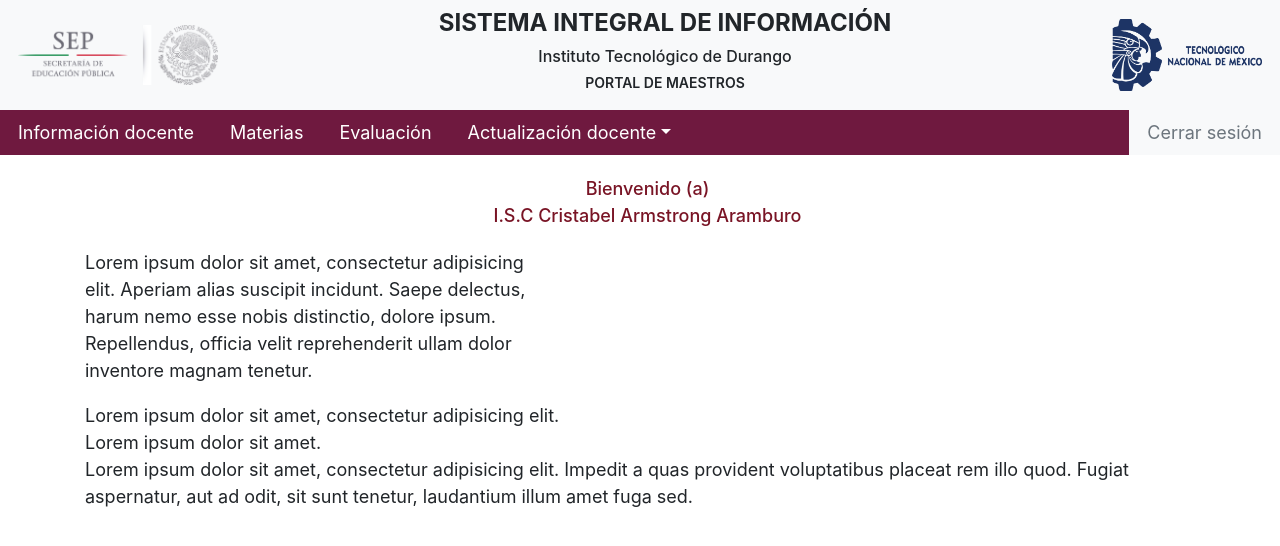
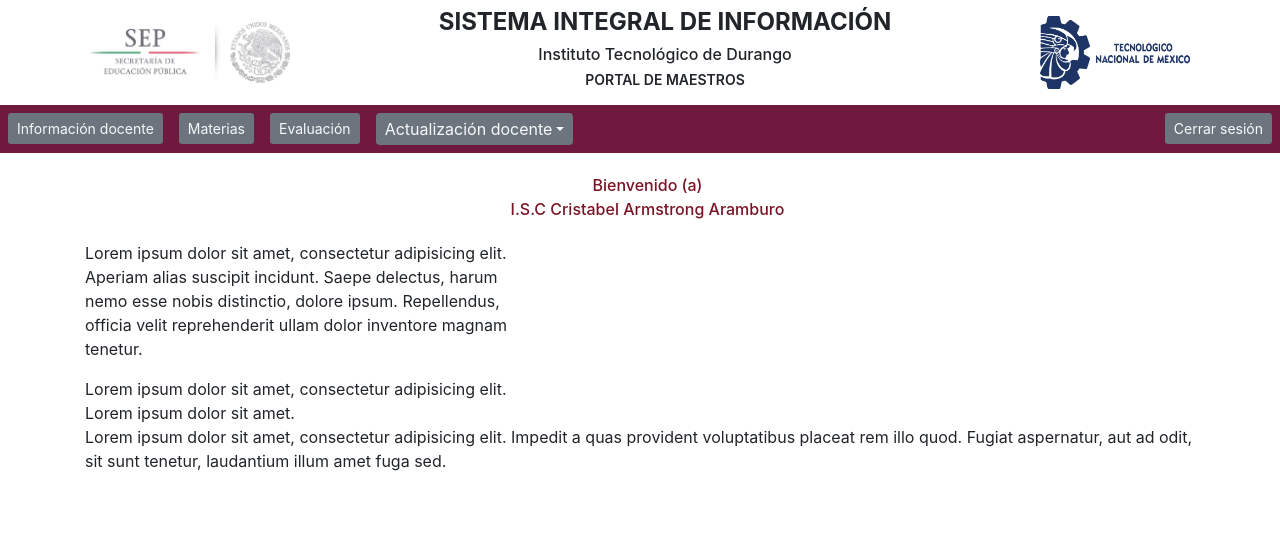
Before and after one commit to Vanessa-SC/residencia, a PHP site: page / in a window 1280 px wide. Shown: the top 546 px of the page. Run offline with PHP 8.4, Linux system fonts and the light colour scheme.

Commit message:
Correciones

```diff
--- a/Proyecto/css/estilos.css
+++ b/Proyecto/css/estilos.css
@@ -1,6 +1,7 @@
-*{
-	font-size: 18px;
+* {
+    font-size: 16px;
 }
+
 /* HEADER */
 
 .titulo {
@@ -9,7 +10,8 @@
     text-align: center;
 
 }
-div.navbar.header{
+
+div.navbar.header {
     flex-wrap: nowrap !important;
 }
 
@@ -22,25 +24,30 @@ div.navbar.header{
     width: 150px;
 }
 
-.navbar h1{
+.navbar h1 {
     font-size: 24px;
     font-weight: 700;
 
 }
 
-.navbar h2{
+.navbar h2 {
     font-size: 16px;
     font-weight: 500;
 }
 
-.navbar h3{
-	font-size:14px;
+.navbar h3 {
+    font-size: 14px;
     font-weight: 600;
     text-transform: uppercase;
 }
 
 .menu {
     background-color: #6F193F;
+}
+
+button.op {
+    padding: 0.18rem .5rem !important;
+    font-size: .875rem !important;
 }
 
 .prog_menu ul {
@@ -50,14 +57,17 @@ div.navbar.header{
     width: 100%;
     text-align: center;
 }
+
 .prog_menu li {
     display: inline;
 }
+
 .prog_menu li a {
     color: #ffffff;
     text-decoration: none;
     padding: 10px;
 }
+
 .prog_menu ul li:hover {
     background-color: #cccccc;
     padding: 10px;
@@ -81,17 +91,24 @@ div.navbar.header{
     background: #CCCCCC;
 }
 
-.item{
+.item {
     list-style: none;
+
 }
-.item-start{
+
+.item-start {
     list-style: none;
     text-align: left;
 }
-.item-end{
+
+.item-end {
     list-style: none;
     display: block;
     text-align: right !important;
+}
+
+button {
+    background-color: #CCCCCC !important;
 }
 
 .home_icon {
@@ -101,25 +118,46 @@ div.navbar.header{
 	background-repeat: no-repeat;
 	text-align: center;*/
     background: url(../images/home.png) no-repeat center;
-    padding: 20px !important;
+    padding: .875rem !important;
+    background-size: cover;
+    background-position: center;
 }
 
 
 /* Programa_institucional */
 
-.logoITD{
+.logoITD {
     width: 150px;
     padding: 0px;
     height: auto;
     display: inline-flex;
     margin: auto;
 }
-.programa_page h1{
+
+.programa_page h1 {
     font-size: 20px;
     font-weight: 700;
 }
 
-.programa_page h3{
+.programa_page h3 {
     font-size: 16px;
     font-weight: 600;
 }
+
+.red{
+    background: url(../images/red.png) no-repeat center;
+    background-size: cover;
+    background-position: center;
+}
+
+.green{
+    background: url(../images/green.png) no-repeat center;
+    background-size: cover;
+    background-position: center;
+}
+
+.docup{
+    background: url(../images/upload.png) no-repeat center;
+    background-size: cover;
+    background-position: center;
+}
--- a/Proyecto/index.html
+++ b/Proyecto/index.html
@@ -1,14 +1,16 @@
 <!DOCTYPE html>
 <html lang="en">
+
 <head>
     <meta charset="UTF-8">
     <title>Document</title>
 </head>
 <link rel="stylesheet" href="css/bootstrap.min.css">
 <link rel="stylesheet" href="css/estilos.css">
+
 <body>
     <nav>
-			<div class="navbar navbar-light bg-light">
+        <div class="navbar navbar-light bg-white d-flex justify-content-around">
             <img class="logoSEP" src="images/Logo SEP.png" alt="logo SEP">
             <div class="titulo text-center">
                 <h1>SISTEMA INTEGRAL DE INFORMACI&Oacute;N</h1>
@@ -17,32 +19,33 @@
             </div>
             <img class="logoTecNM" src="images/Logo TecNM.png" alt="">
         </div>
-			<div class="menu nav abs-center">
-				<ul class="nav nav-pills">
-					<li class="item">
-						<a class="nav-link" href="#">Informaci&oacute;n docente</a>
-					</li>
-					<li class="item">
-						<a class="nav-link" href="#">Materias</a>
-					</li>
-					<li class="item">
-						<a class="nav-link" href="#">Evaluaci&oacute;n</a>
-					</li>
-					<li class="item dropdown">
-						<a class="nav-link dropdown-toggle" data-toggle="dropdown" href="#" role="button" aria-haspopup="true" aria-expanded="false">Actualizaci&oacute;n docente</a>
+
+        <div class="menu">
+            <div class="d-flex">
+                <div class="p-2">
+                    <button type="button" class="btn bg-secondary btn-sm text-light">Informaci&oacute;n docente</button>
+                </div>
+                <div class="p-2">
+                    <button type="button" class="btn bg-secondary btn-sm text-light">Materias</button>
+                </div>
+                <div class="p-2">
+                    <button type="button" class="btn bg-secondary btn-sm text-light">Evaluaci&oacute;n</button>
+                </div>
+                <div class="p-2">
+                    <button type="button" class="btn op bg-secondary text-light" style="font-size: 12px !important;"
+                    li class="item dropdown">
+                    <div class="dropdown-toggle" data-toggle="dropdown" aria-haspopup="true" aria-expanded="false">Actualizaci&oacute;n docente</div>
                     <div class="dropdown-menu">
                         <a class="opc dropdown-item" href="vistas/programa.html">Programa institucional</a>
                         <a class="opc dropdown-item" href="#">Convocatorias</a>
                         <a class="opc dropdown-item" href="#">Constancias</a>
                     </div>
-					</li>
-				</ul>
-				<ul class="nav ml-auto">
-					<li class="nav-item ">
-						<a href="#" class="nav-link text-muted bg-light">Cerrar sesi&oacute;n</a>
-					</li>
-				</ul>
+                </li></button>
                 </div>
+                <div class="ml-auto p-2"><button type="button" class="btn bg-secondary btn-sm text-light">Cerrar sesi&oacute;n</button></div>
+            </div>
+        </div>
+
     </nav>
     <div class="container">
         <div class="welcome text-center">
@@ -67,5 +70,4 @@
 <script src="https://stackpath.bootstrapcdn.com/bootstrap/4.5.2/js/bootstrap.min.js" integrity="sha384-B4gt1jrGC7Jh4AgTPSdUtOBvfO8shuf57BaghqFfPlYxofvL8/KUEfYiJOMMV+rV" crossorigin="anonymous"></script>
 <!-- <script src="js/bootstrap.js"></script>
 	<script src="js/jquery-3.5.1.slim.min.js"></script>
-	<script src="js/popper.min.js"></script> -->
-</html>
+	<script src="js/popper.min.js"></script> --></html>
```
Also changed, not shown: Proyecto/vistas/programa.html (+67 -29 lines), Proyecto/images/green.png (added), Proyecto/images/red.png (added), Proyecto/images/upload.png (added). Lines whose indentation alone changed are shown as unchanged.
